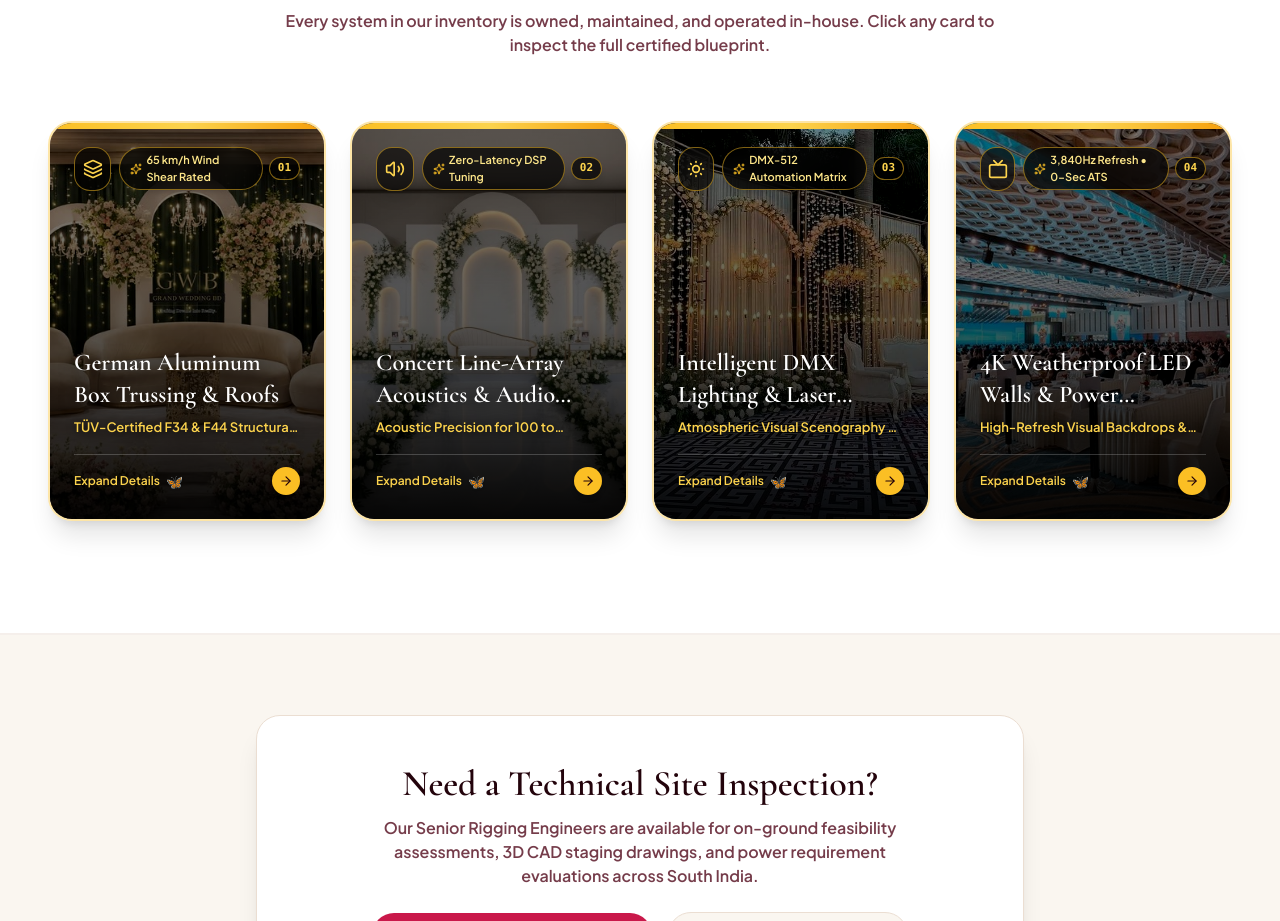
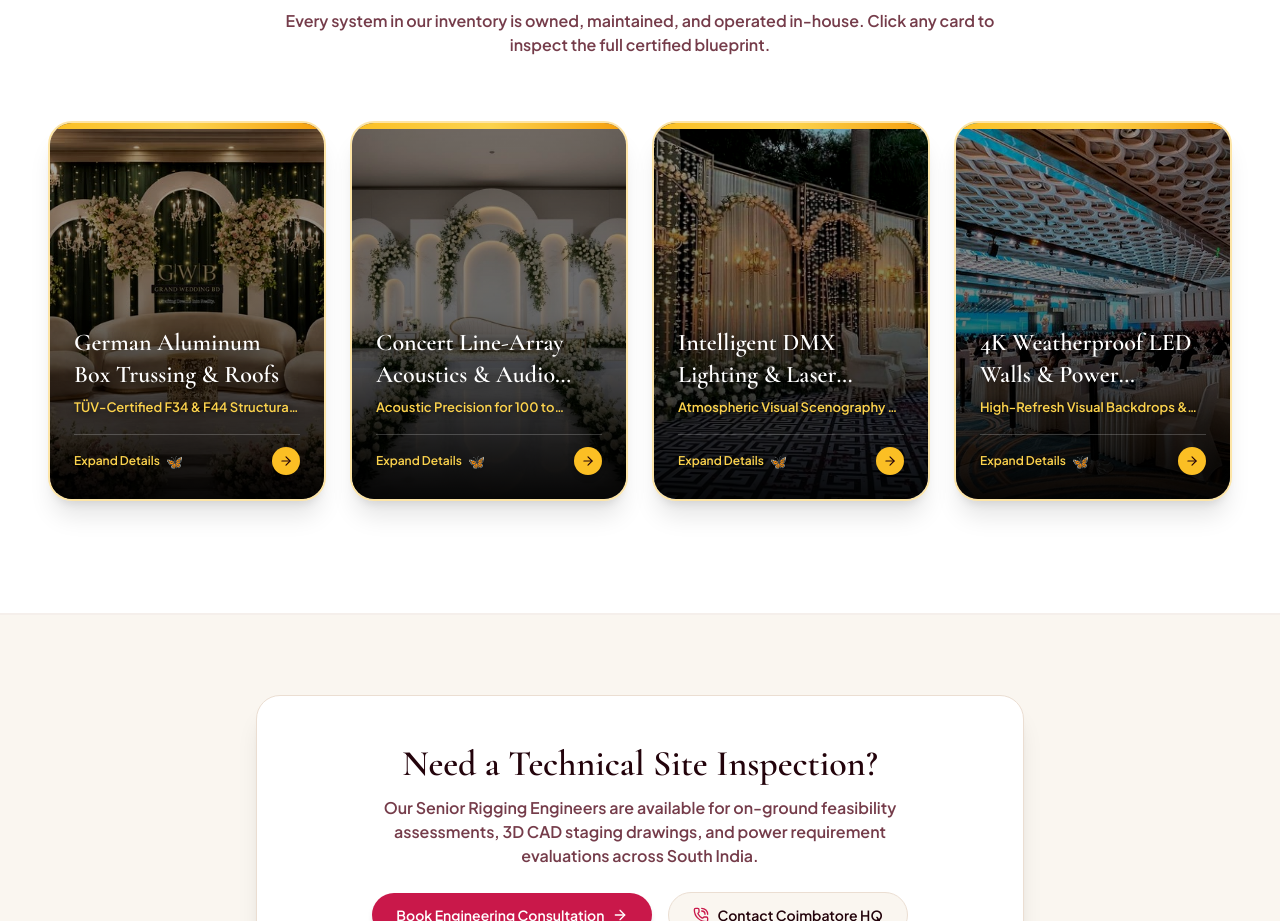
Before and after one commit to hemamalinicti/prince_event_planning, a React (Vite) app: page /engineering in a window 1280 px wide. Shown: the part 933-1854 px from the top of the page. Built offline with nearby package versions, Linux system fonts and the light colour scheme; a web font is replaced by a local one.

Commit message:
feat(engineering): remove top icon and badge cluster from full-bleed engineering cards

```diff
--- a/src/pages/Engineering.jsx
+++ b/src/pages/Engineering.jsx
@@ -181,24 +181,23 @@ export default function Engineering({ onOpenEnquiry }) {
             </p>
           </div>
 
-          {/* 4 Compact Teaser Cards Grid */}
+          {/* 4 Full-Bleed Photographic Cards Grid */}
           <div className="grid grid-cols-1 md:grid-cols-2 lg:grid-cols-4 gap-6 items-stretch">
-            {engineeringServices.map((service, idx) => {
-              const Icon = service.icon;
+            {engineeringServices.map((service) => {
               return (
                 <div
                   key={service.id}
                   onClick={() => setExpandedService(service)}
-                  className="relative rounded-3xl p-5 sm:p-6 border-2 border-amber-400/40 hover:border-amber-300 shadow-xl hover:shadow-[0_20px_45px_rgba(0,0,0,0.6)] hover:-translate-y-2 transition-all duration-300 flex flex-col justify-between cursor-pointer group overflow-hidden h-[380px] sm:h-[400px]"
+                  className="relative rounded-3xl p-5 sm:p-6 border-2 border-amber-400/40 hover:border-amber-300 shadow-xl hover:shadow-[0_20px_45px_rgba(0,0,0,0.6)] hover:-translate-y-2 transition-all duration-300 flex flex-col justify-end cursor-pointer group overflow-hidden h-[360px] sm:h-[380px]"
                 >
                   {/* Full Card Photographic Background */}
                   <img
                     src={service.image}
                     alt={service.title}
-                    className="absolute inset-0 w-full h-full object-cover object-center group-hover:scale-110 transition-transform duration-700 filter brightness-[0.82] contrast-[1.08] pointer-events-none"
+                    className="absolute inset-0 w-full h-full object-cover object-center group-hover:scale-110 transition-transform duration-700 filter brightness-[0.85] contrast-[1.08] pointer-events-none"
                   />
                   {/* Dark Vignette Overlay for High-Contrast Text Legibility */}
-                  <div className="absolute inset-0 bg-gradient-to-t from-black/95 via-black/55 to-black/35 pointer-events-none" />
+                  <div className="absolute inset-0 bg-gradient-to-t from-black/95 via-black/45 to-black/20 pointer-events-none" />
 
                   {/* Top structural golden accent bar */}
                   <div className="absolute top-0 left-0 right-0 h-1.5 bg-gradient-to-r from-amber-400 via-amber-300 to-amber-500 z-10" />
@@ -208,23 +207,6 @@ export default function Engineering({ onOpenEnquiry }) {
                   <span className="absolute top-0 right-0 w-3.5 h-3.5 border-t-2 border-r-2 border-amber-400/80 rounded-tr-3xl transition-all duration-300 group-hover:w-5 group-hover:h-5 group-hover:border-amber-300 z-10" />
                   <span className="absolute bottom-0 left-0 w-3.5 h-3.5 border-b-2 border-l-2 border-amber-400/80 rounded-bl-3xl transition-all duration-300 group-hover:w-5 group-hover:h-5 group-hover:border-amber-300 z-10" />
                   <span className="absolute bottom-0 right-0 w-3.5 h-3.5 border-b-2 border-r-2 border-amber-400/80 rounded-br-3xl transition-all duration-300 group-hover:w-5 group-hover:h-5 group-hover:border-amber-300 z-10" />
-
-                  {/* Top Section: Icon, Badge & Index */}
-                  <div className="relative z-10 flex items-start justify-between gap-2">
-                    <div className="w-11 h-11 rounded-2xl bg-black/60 backdrop-blur-md text-amber-300 border border-amber-400/50 flex items-center justify-center shadow-lg group-hover:scale-110 group-hover:bg-amber-400 group-hover:text-burgundy-950 transition-all">
-                      <Icon className="w-5 h-5 transition-colors" />
-                    </div>
-
-                    <div className="flex items-center gap-1.5">
-                      <span className="inline-flex items-center gap-1 px-2.5 py-1 rounded-full bg-black/70 backdrop-blur-md text-amber-300 text-[10px] sm:text-[11px] font-bold border border-amber-400/50 shadow-md">
-                        <Sparkles className="w-3 h-3 text-amber-400 shrink-0" />
-                        <span className="text-amber-200">{service.badge}</span>
-                      </span>
-                      <span className="font-mono text-[11px] font-bold text-amber-300 bg-black/70 backdrop-blur-md px-2 py-0.5 rounded-full border border-amber-400/50 shadow-md">
-                        0{idx + 1}
-                      </span>
-                    </div>
-                  </div>
 
                   {/* Bottom Section: Title, 1 Line of Content, Expand Trigger */}
                   <div className="relative z-10">
```
